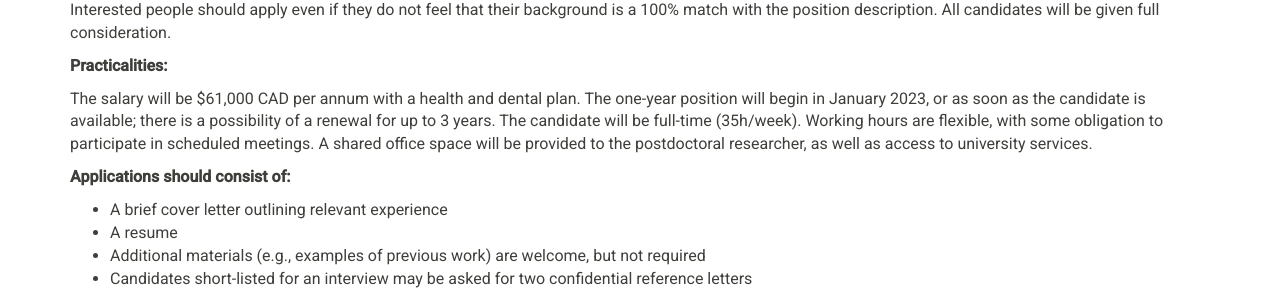
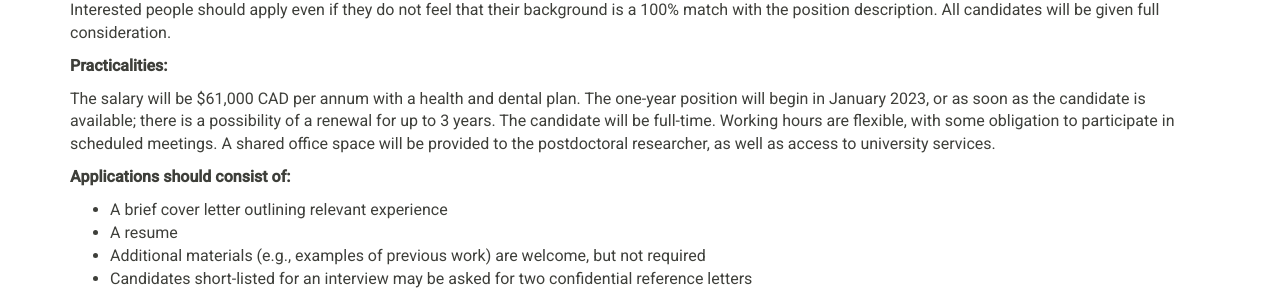
Before and after one commit to DDMAL/linkedmusic-website, a Jekyll site: the page built from _opportunities/opportunitiessimssa.md, in a window 1280 px wide and 1400 px high, scrolled down 759 px. Shown: the part 171-472 px from the top of the window. Built offline with Jekyll 4.4.1, drawn with Linux system fonts in a browser that asks for light colours; nearby versions of some CDN libraries; some of the changed text lies outside the part shown.

Commit message:
updated opportunities page

```diff
--- a/_opportunities/opportunitiessimssa.md
+++ b/_opportunities/opportunitiessimssa.md
@@ -30,7 +30,7 @@ Interested people should apply even if they do not feel that their background is
 
 **Practicalities:**
 
-The salary will be $61,000 CAD per annum with a health and dental plan. The one-year position will begin in January 2023, or as soon as the candidate is available; there is a possibility of a renewal for up to 3 years. The candidate will be full-time (35h/week). Working hours are flexible, with some obligation to participate in scheduled meetings. A shared office space will be provided to the postdoctoral researcher, as well as access to university services.
+The salary will be $61,000 CAD per annum with a health and dental plan. The one-year position will begin in January 2023, or as soon as the candidate is available; there is a possibility of a renewal for up to 3 years. The candidate will be full-time. Working hours are flexible, with some obligation to participate in scheduled meetings. A shared office space will be provided to the postdoctoral researcher, as well as access to university services.
 
 **Applications should consist of:**
 * A brief cover letter outlining relevant experience
@@ -68,7 +68,7 @@ Interested people should apply even if they do not feel that their background is
 
 **Practicalities:**
 
-The salary will be $61,000 CAD per annum with a health and dental plan. The one-year position will begin in January 2023, or as soon as the candidate is available; there is a possibility of a renewal for up to 3 years. The candidate will be full-time (35h/week). Working hours are flexible, with some obligation to participate in scheduled meetings. A shared office space will be provided to the postdoctoral researcher, as well as access to university services.
+The salary will be $61,000 CAD per annum with a health and dental plan. The one-year position will begin in January 2023, or as soon as the candidate is available; there is a possibility of a renewal for up to 3 years. The candidate will be full-time. Working hours are flexible, with some obligation to participate in scheduled meetings. A shared office space will be provided to the postdoctoral researcher, as well as access to university services.
 
 **Applications should consist of:**
 * A brief cover letter outlining relevant experience
```
